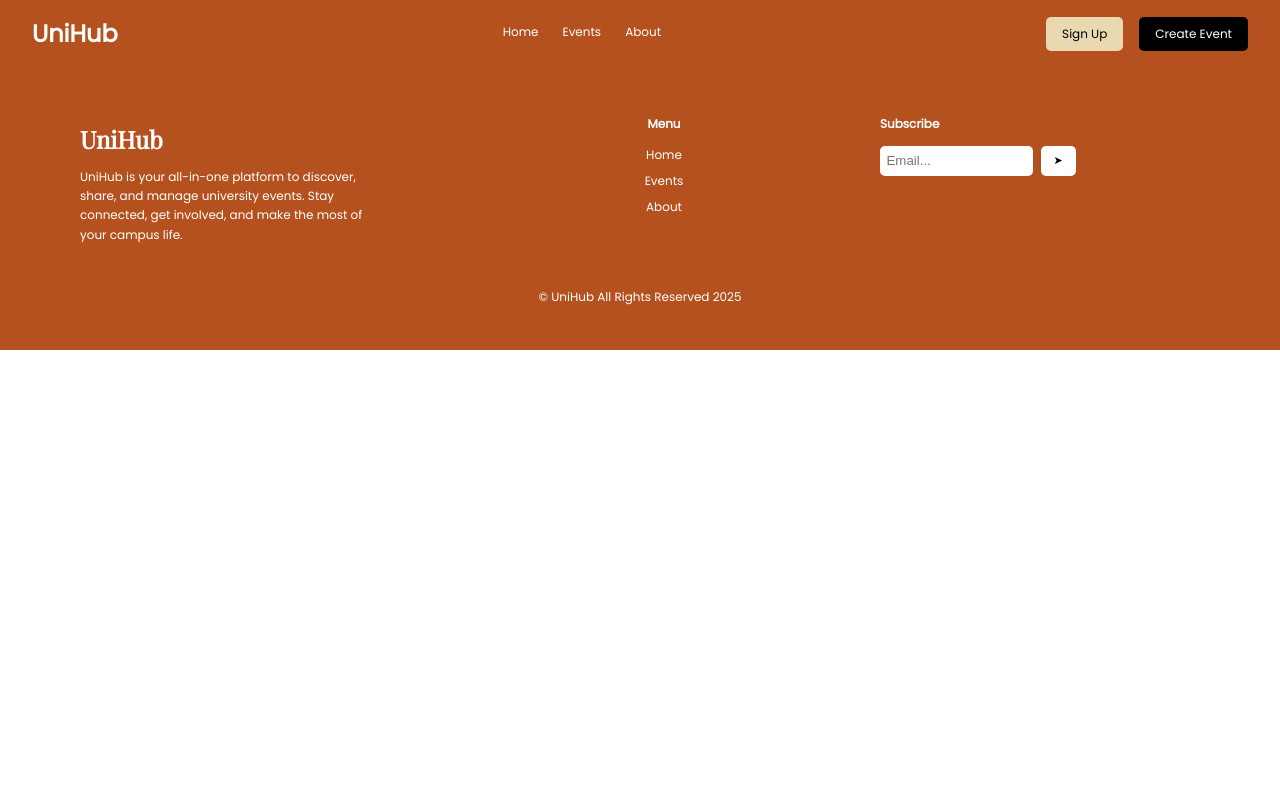
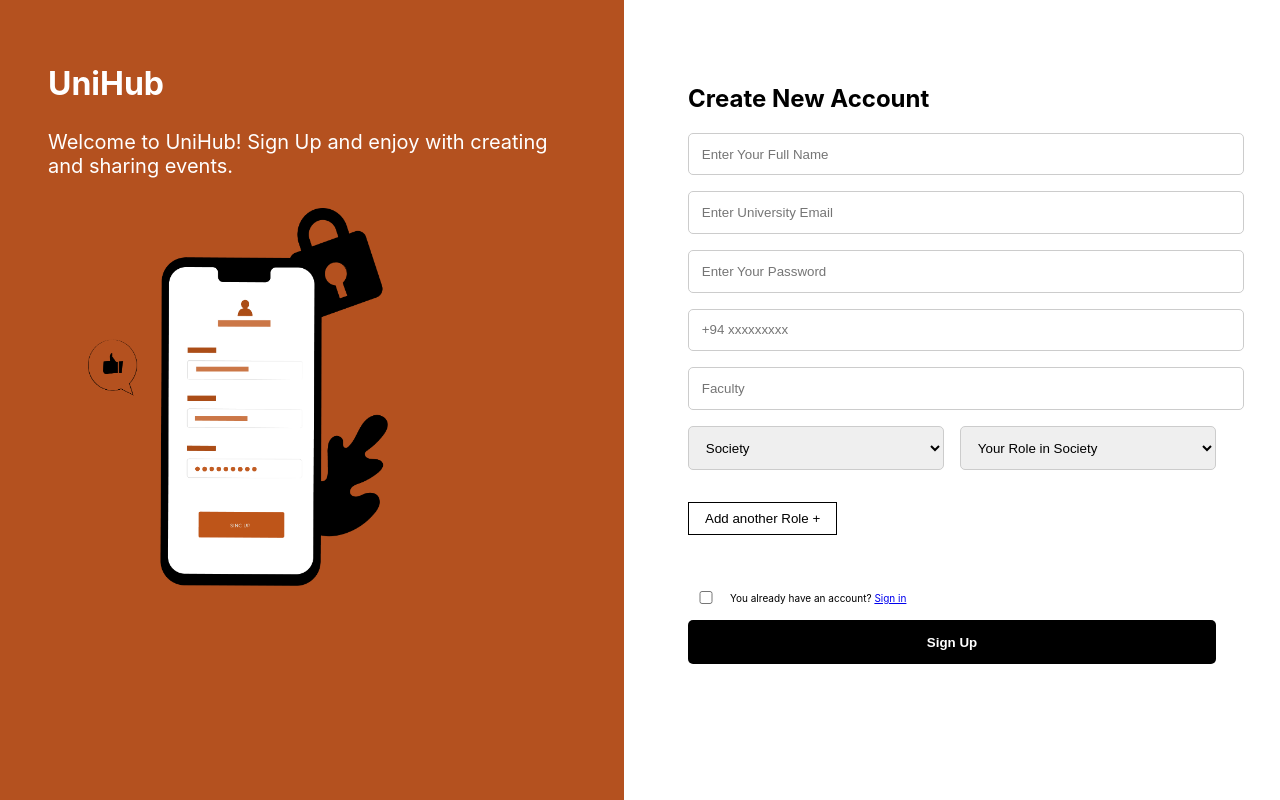
Before and after one commit to IshiniSamarasinghe/unihub-frontend, a React (Create React App) app: page /signup in a window 1280 px wide. Built offline with nearby package versions, Linux system fonts and the light colour scheme.

Commit message:
created signup page and did some updates

```diff
--- a/src/App.js
+++ b/src/App.js
@@ -1,36 +1,41 @@
-import './App.css';
-import { BrowserRouter as Router, Routes, Route } from 'react-router-dom';
+import { BrowserRouter as Router, Routes, Route, useLocation } from 'react-router-dom';
 import Navbar from './components/Navbar';
 import Footer from './components/Footer';
-import Home from './pages/Home'; // Create this file if not created yet
+import Home from './pages/Home';
 import UpcomingEvents from './pages/UpcomingEvents';
 import PastEvents from './pages/PastEvents';
+import About from './pages/About';
+import SignUp from './pages/SignUp';
 import EventDetails from './pages/EventDetails';
-import About from './pages/About';
 
+
+function LayoutWrapper({ children }) {
+  const location = useLocation();
+  const hideLayout = location.pathname === '/signup'; // add more paths if needed
+
+  return (
+    <>
+      {!hideLayout && <Navbar />}
+      {children}
+      {!hideLayout && <Footer />}
+    </>
+  );
+}
 
 function App() {
   return (
     <Router>
-      <div className="App">
-        <Navbar />   {/* Show on every page */}
-
+      <LayoutWrapper>
         <Routes>
           <Route path="/" element={<Home />} />
           <Route path="/events" element={<UpcomingEvents />} />
           <Route path="/past-events" element={<PastEvents />} />
-          <Route path="/upcoming-events" element={<UpcomingEvents />} />
+          <Route path="/about" element={<About />} />
+          <Route path="/signup" element={<SignUp />} />
           <Route path="/event/:id" element={<EventDetails />} />
-          <Route path="/about" element={<About />} />
-
-
-
         </Routes>
-
-        <Footer />   {/* Show on every page */}
-      </div>
+      </LayoutWrapper>
     </Router>
-
   );
 }
 
--- a/src/components/EventPromo.js
+++ b/src/components/EventPromo.js
@@ -1,5 +1,6 @@
 import React from 'react';
 import './EventPromo.css';
+
 
 function EventPromo() {
     return (
@@ -13,7 +14,10 @@ function EventPromo() {
                 <p className="promo-description">
                     Stay in the loop with the latest university events, insights, and success stories. From tech meetups to creative showcases, explore a collection of posts curated to keep you inspired and informed.
                 </p>
+
+
                 <button className="promo-button">Create Event</button>
+
             </div>
         </div>
     );
--- a/src/components/Navbar.css
+++ b/src/components/Navbar.css
@@ -19,3 +19,8 @@
   .nav-link:hover::after {
     width: 100%;
   }
+
+  .nav-signup-button{
+    text-decoration: none;
+    color: black;
+  }
--- a/src/components/Navbar.js
+++ b/src/components/Navbar.js
@@ -1,6 +1,7 @@
 // src/components/Navbar.js
 import React, { useState } from 'react';
 import './Navbar.css';
+import { Link } from 'react-router-dom';
 
 
 
@@ -63,7 +64,9 @@ function Navbar() {
           onMouseEnter={() => setIsHoverSignUp(true)}
           onMouseLeave={() => setIsHoverSignUp(false)}
         >
-          Sign Up
+          <Link to="/signup" className="nav-signup-button">
+            Sign Up
+          </Link>
         </button>
 
         <button
--- a/src/pages/About.js
+++ b/src/pages/About.js
@@ -58,6 +58,7 @@ function About() {
                         To create a centralized, student-friendly platform for discovering, managing,
                         and sharing university events — with real-time updates and easy access for all.
                     </p>
+
                     <button className="orange-button">Create Event</button>
                 </div>
             </section>
--- a/src/pages/EventDetails.css
+++ b/src/pages/EventDetails.css
@@ -75,12 +75,13 @@
 .event-image-container {
   position: relative;
   display: inline-block;
+  margin-left: 280px;
 }
 
 .more-menu-container {
   position: absolute;
   top: 14px;
-  right: 110px;
+  right: 200px;
   z-index: 10;
 }
 
--- /dev/null
+++ b/src/pages/SignUp.css
@@ -0,0 +1,110 @@
+.signup-container {
+    display: flex;
+    min-height: 100vh;
+}
+
+.signup-left {
+    flex: 1;
+    background-color: #b4511f;
+    color: #fff;
+    padding: 3rem;
+    display: flex;
+    flex-direction: column;
+    justify-content: center;
+    align-items: flex-start;
+}
+
+.signup-left .logo {
+    font-size: 2rem;
+    font-weight: bold;
+    margin-top: -150px;
+}
+
+.signup-left .welcome-text {
+    margin-top: 1rem;
+    font-size: 20px;
+    max-width: 500px;
+    margin-top: 5px;
+}
+
+.signup-illustration {
+    margin-top: 10px;
+    width: 80%;
+    max-width: 300px;
+    margin-left: 40px;
+}
+
+.signup-right {
+    flex: 1;
+    padding: 4rem;
+    background-color: #fff;
+}
+
+.signup-form input,
+.signup-form select {
+    display: block;
+    width: 100%;
+    padding: 0.8rem;
+    margin-bottom: 1rem;
+    border: 1px solid #ccc;
+    border-radius: 5px;
+}
+
+.signup-btn {
+    background-color: #000;
+    color: #fff;
+    padding: 0.9rem;
+    width: 100%;
+    border: none;
+    border-radius: 5px;
+    font-weight: bold;
+   transition: all 0.3S ease;
+    cursor: pointer;
+}
+.signup-btn:hover {
+  background-color: #ffffff; /* Darker orange on hover */
+  color: #000000;
+  transition: 0.3s;   /* Slight zoom-in effect */
+  border: 1px solid black;
+}
+
+
+.role-pair {
+  display: flex;
+  gap: 1rem;
+  margin-bottom: 1rem;
+}
+
+.add-role {
+  background-color: #ffffff;
+  color: #000000;
+  border: 1px solid black;
+  padding: 0.5rem 1rem;
+
+  cursor: pointer;
+  margin-bottom: 1.5rem;
+}
+
+.terms {
+    display: flex;
+    align-items: center;
+
+    margin-top: 1rem;
+    margin-left: -500px
+
+}
+
+.box{
+    margin-right: -490px;
+    margin-top: 1rem;
+}
+
+
+
+.terms-text {
+    text-align: left;
+    font-size: 10px;
+    color: #000000;
+
+
+}
--- /dev/null
+++ b/src/pages/SignUp.js
@@ -0,0 +1,77 @@
+// src/pages/SignUp.js
+
+import React, { useState } from 'react';
+import './SignUp.css';
+
+function SignUp() {
+  const [roles, setRoles] = useState([{ society: '', role: '' }]);
+
+  const handleAddRole = () => {
+    setRoles([...roles, { society: '', role: '' }]);
+  };
+
+  return (
+    <div className="signup-container">
+      {/* Left Section */}
+      <div className="signup-left">
+        <h1 className="logo">UniHub</h1>
+        <p className="welcome-text">
+          Welcome to UniHub! Sign Up and enjoy with creating and sharing events.
+        </p>
+        <img src="/assets/signup-img.png" alt="Illustration" className="signup-illustration" />
+      </div>
+
+      {/* Right Section */}
+      <div className="signup-right">
+        <h2>Create New Account</h2>
+        <form className="signup-form">
+          <input type="text" placeholder="Enter Your Full Name" />
+          <input type="email" placeholder="Enter University Email" />
+          <input type="password" placeholder="Enter Your Password" />
+          <input type="tel" placeholder="+94 xxxxxxxxx" />
+          <input type="text" placeholder="Faculty" />
+
+          {roles.map((_, index) => (
+            <div key={index} className="role-pair">
+              <select>
+                <option>Society</option>
+                <option value="itsa">ITSA</option>
+                <option value="etsa">ETSA</option>
+                <option value="cssa">CSSA</option>
+                <option value="dancing">Dancing Club</option>
+                <option value="isaca">ISACA</option>
+                <option value="foss">FOSS</option>
+              </select>
+
+              <select>
+                <option>Your Role in Society</option>
+                <option value="president">President</option>
+                <option value="vp">Vice President</option>
+                <option value="jt">Junior Treasurer</option>
+                <option value="sec">Secretary</option>
+                <option value="editor">Co-editor</option>
+                <option value="committee">Committee Member</option>
+                <option value="member">Member</option>
+              </select>
+            </div>
+          ))}
+
+          <button type="button" className="add-role" onClick={handleAddRole}>
+            Add another Role +
+          </button>
+
+          <div className="terms">
+            <input type="checkbox" id="agree" className="box" />
+            <label htmlFor="agree" className="terms-text">
+              You already have an account? <a href="/login">Sign in</a>
+            </label>
+          </div>
+
+          <button className="signup-btn">Sign Up</button>
+        </form>
+      </div>
+    </div>
+  );
+}
+
+export default SignUp;
```
Also changed, not shown: public/assets/signup-img.png (added).
